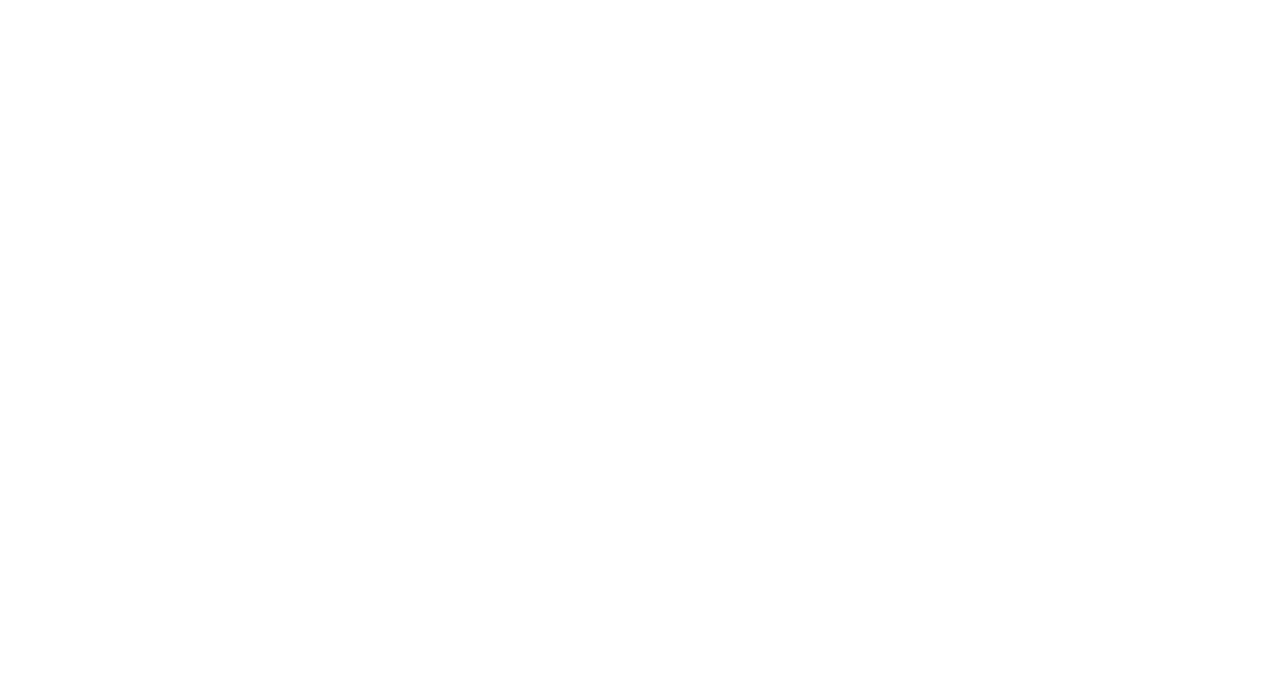
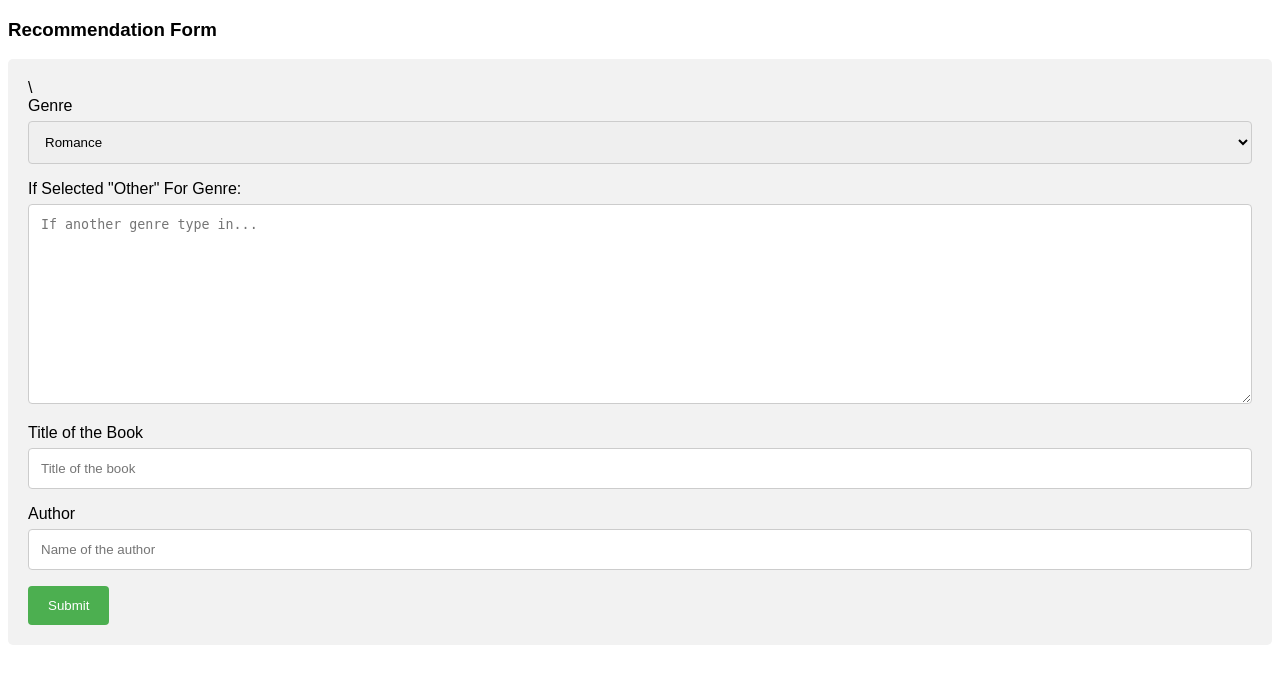
Before and after one commit to ShreyaV-05/Waves, a Flask app: page /rec/ in a window 1280 px wide. Before the commit the part shown is empty. Shown: the top 684 px of the page. Run offline with Flask 2, Linux system fonts and the light colour scheme; some libraries are stand-ins or nearby versions.

Commit message:
books app

```diff
--- a/books/app.py
+++ b/books/app.py
@@ -14,7 +14,7 @@ db = SQLAlchemy(books_bp)  # db defined here
 Bootstrap(books_bp)
 records = []
 #og books on genre pages
-class genre(db.Model):
+class genresep(db.Model):
     id = db.Column(db.Integer(), primary_key=True)
     genre = db.Column(db.String(100))
     book = db.Column(db.String(500))
@@ -53,36 +53,36 @@ action_pg = []
 fantasy_pg = []
 biblio_pg = []
 
-def genre_map():  # mapping the front end to the backend, put in the function so we don't have to copy and paste
-    database = genre.query.all()
+def genresep_map():  # mapping the front end to the backend, put in the function so we don't have to copy and paste
+    database = genresep.query.all()
     for genre in database:
-        genre_dict = {'id':genre.id, 'cuisine': genre.genre, 'review': genre.book, 'location':genre.description}
-        genre_pg.append(genre_dict)
+        genresep_dict = {'id':genresep.id, 'genre': genresep.genre, 'book': genresep.book, 'descrip':genresep.descrip}
+        genre_pg.append(genresep_dict)
 
         #getting the value that corresponds with the key 'location'
-        genre = genre_dict['genre']
+        genre = genresep_dict['genre']
 
         #if it is rom
         if genre == 'Romance':
             #append to rom books
-            rom_pg.append(genre_dict)
+            rom_pg.append(genresep_dict)
         #if it is action
         if genre == 'Action':
             #append to action books
-            action_pg.append(genre_dict)
+            action_pg.append(genresep_dict)
         #if it is fantasy
         if genre == 'Fantasy':
             #append to fantasy books
-            fantasy_pg.append(genre_dict)
+            fantasy_pg.append(genresep_dict)
         #if it is biblio
         if genre == 'Bibliography':
             #append to bibliography books
-            biblio_pg.append(genre_dict)
+            biblio_pg.append(genresep_dict)
 
 
 @books_bp.route("/romance/")
 def genretemp_route():
-    return render_template("action.html", projects=projects.setup(), genre_table=rom_pg)
+    return render_template("romance.html", projects=projects.setup(), genre_table=rom_pg)
 @books_bp.route("/action/")
 def genretemp_route_1():
     return render_template("action.html", projects=projects.setup(), genre_table=action_pg)
--- a/books/templates/rec.html
+++ b/books/templates/rec.html
@@ -1,10 +1,71 @@
 <!DOCTYPE html>
-<html lang="en">
+<html>
 <head>
-    <meta charset="UTF-8">
-    <title>Title</title>
+    <meta name="viewport" content="width=device-width, initial-scale=1">
+    <style>
+body {font-family: Arial, Helvetica, sans-serif;}
+* {box-sizing: border-box;}
+
+input[type=text], select, textarea {
+  width: 100%;
+  padding: 12px;
+  border: 1px solid #ccc;
+  border-radius: 4px;
+  box-sizing: border-box;
+  margin-top: 6px;
+  margin-bottom: 16px;
+  resize: vertical;
+}
+
+input[type=submit] {
+  background-color: #4CAF50;
+  color: white;
+  padding: 12px 20px;
+  border: none;
+  border-radius: 4px;
+  cursor: pointer;
+}
+
+input[type=submit]:hover {
+  background-color: #45a049;
+}
+
+.container {
+  border-radius: 5px;
+  background-color: #f2f2f2;
+  padding: 20px;
+}
+</style>
 </head>
 <body>
 
+<h3>Recommendation Form</h3>
+
+<div class="container">
+    \    <form method="POST" ID="myForm" action={{url_for('.rec_route')}}>
+
+    <label for="genre">Genre</label>
+    <select id="genre" name="genre">
+        <option value="Romance">Romance</option>
+        <option value="Action">Action</option>
+        <option value="Fantasy">Fantasy</option>
+        <option value="Bibliography">Bibliography</option>
+        <option value="Other">Other</option>
+
+    </select>
+
+    <label for="genre">If Selected "Other" For Genre:</label>
+    <textarea id="genre" name="genre" placeholder="If another genre type in..." style="height:200px"></textarea>
+
+    <label for="book">Title of the Book</label>
+    <input type="text" id="book" name="book" placeholder="Title of the book">
+
+
+    <label for="author">Author</label>
+    <input type="text" id="author" name="author" placeholder="Name of the author">
+
+    <input type="submit" value="Submit">
+</form>
+</div>
+
 </body>
-</html>
```
